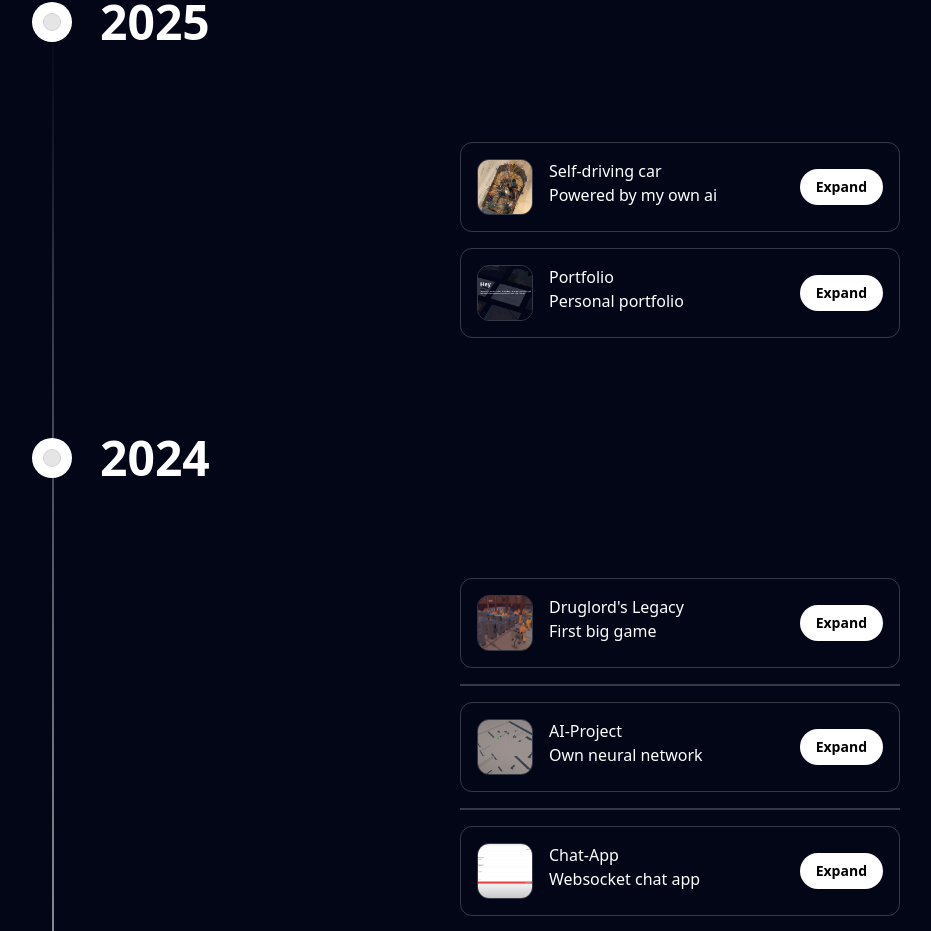
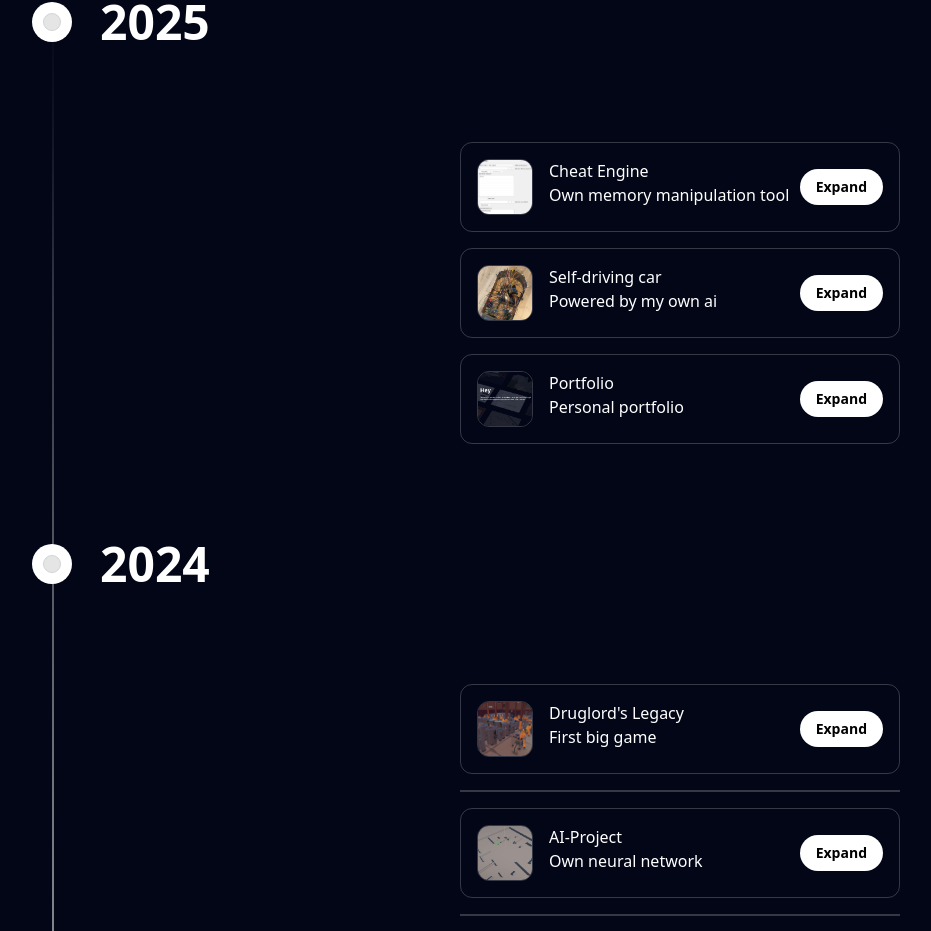
Before and after one commit to Fusraumspinne/portfolio, a Next.js app: page / in a window 1280 px wide. Shown: the part 4338-5269 px from the top of the page, without its empty margins (172-1103 px from the left). Built offline with nearby package versions, Linux system fonts and the light colour scheme.

Commit message:
kleines update

```diff
--- a/components/TimeLine.tsx
+++ b/components/TimeLine.tsx
@@ -8,6 +8,9 @@ export function TimeLine() {
       title: "2025",
       content: (
         <div className="md:mt-36">
+          <div className="mb-4">
+            <ExpandableCardDemo count={17}/>
+          </div>
           <div className="mb-4">
             <ExpandableCardDemo count={16}/>
           </div>
--- a/components/expandable-card-demo-standard.tsx
+++ b/components/expandable-card-demo-standard.tsx
@@ -233,7 +233,7 @@ const cards = [
     content: () => {
       return (
         <p>
-          On this game, I worked for around 6 months. It was my biggest game, and I played it for around 80 hours to max out. I published it for free and managed a Discord server with some players. I also provided my own website for it.
+          On this game, I worked for around 6 months. It was my biggest game, and I played it for around 80 hours to max out. I published it for free and managed a Discord server with some players. I also provided my own website for it. <a href="https://www.youtube.com/watch?v=Uxe6uFr8isc" target="_blank" className="underline text-blue-500">Game Trailer</a>
         </p>
       );
     },
@@ -448,4 +448,18 @@ const cards = [
       );
     },
   },
+  {
+    description: "Own memory manipulation tool",
+    title: "Cheat Engine",
+    src: "/images/FlopperCheat1.png",
+    ctaText: "Expand",
+    ctaLink: "https://github.com/Fusraumspinne/FlopperCheatEngine",
+    content: () => {
+      return (
+        <p>
+          This Cheat Engine is a custom-built memory manipulation tool designed entirely from scratch. It allows you to scan for values in a running process, filter addresses, and modify memory in real time. With a clean UI and paging system, you can easily browse and save memory addresses. I built the scanner using low-level Windows API calls, giving me full control over how memory is read and written. This project helped me deepen my understanding of process memory, Windows internals, and reverse engineering – a powerful learning experience in both system programming and software development.
+        </p>
+      );
+    },
+  },
 ];
```
Also changed, not shown: public/images/FlopperCheat1.png (added).
